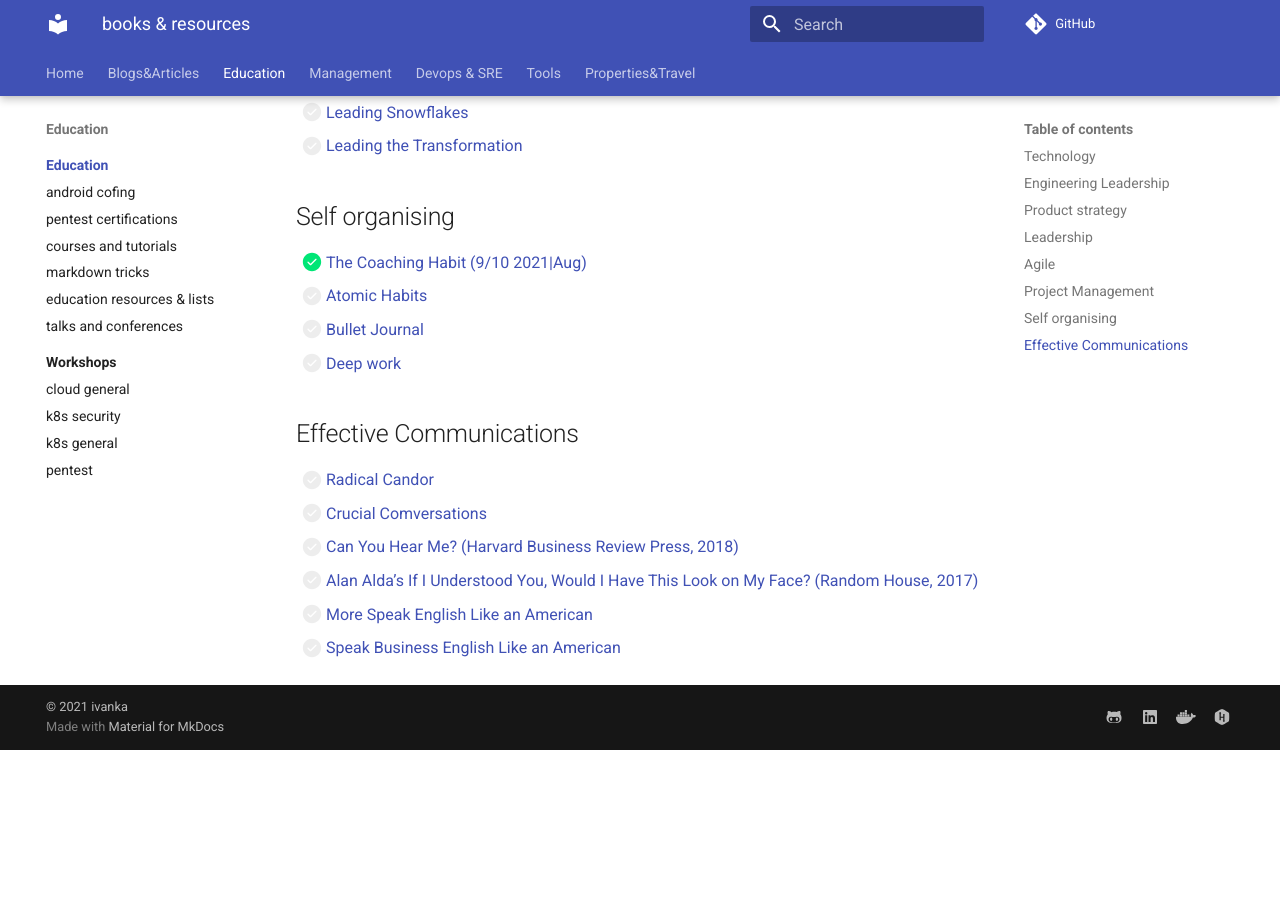
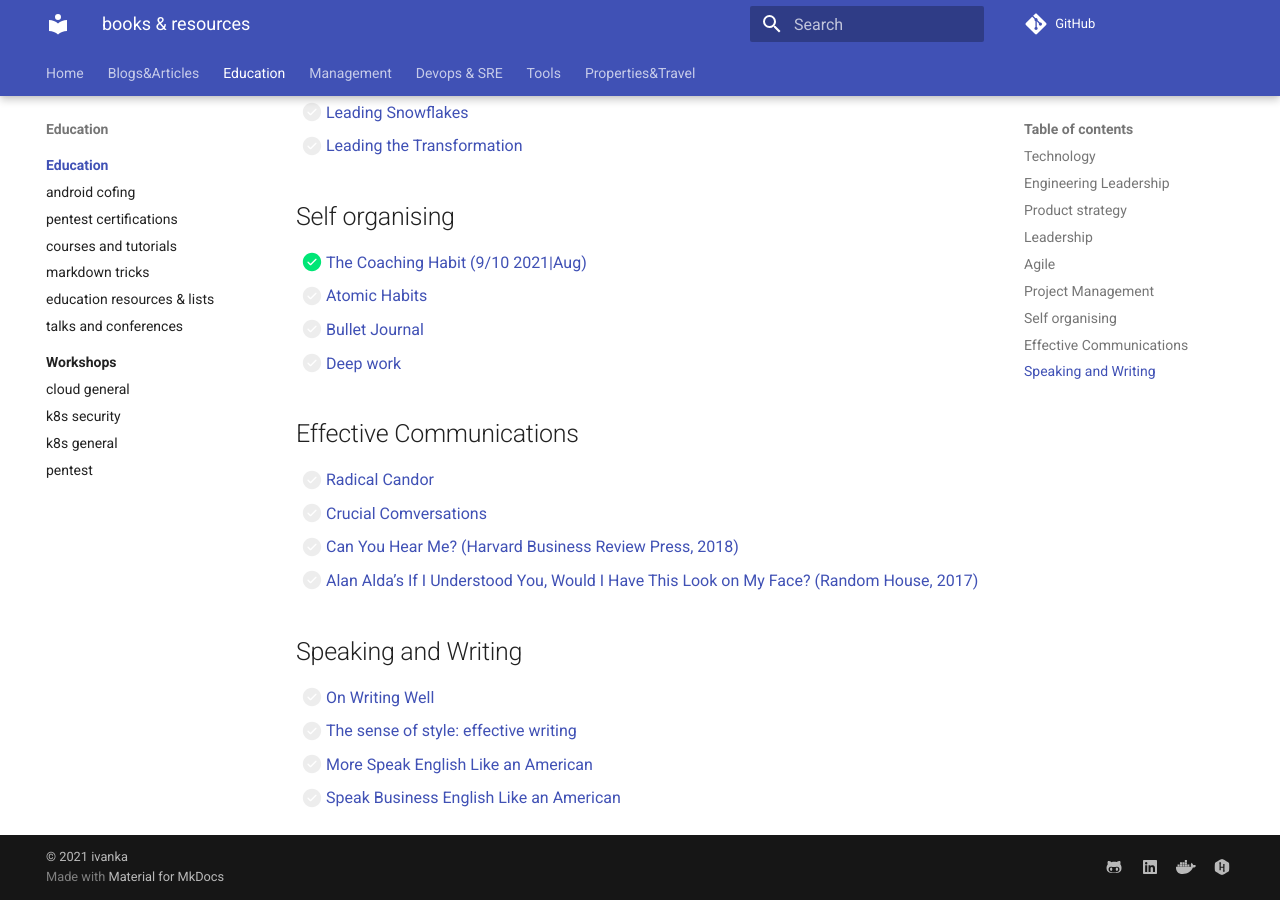
Before and after one commit to ivankatliarchuk/knowledge-base, an MkDocs documentation site: the page built from docs/education/index.md, in a window 1280 px wide and 900 px high, scrolled down 2240 px. Built offline with MkDocs 1.6.1 and Material for MkDocs 9.7.7, drawn with Linux system fonts in a browser that asks for light colours; comment, search, counter and statistics services are not loaded; before the commit the page ends 2990 px from its top, so only the background shows below that.

Commit message:
writing books

```diff
--- a/docs/education/index.md
+++ b/docs/education/index.md
@@ -91,6 +91,11 @@ published: true
 - [ ] [Crucial Comversations](https://www.goodreads.com/book/show/15014.Crucial_Conversations){:target="_blank"}
 - [ ] [Can You Hear Me? (Harvard Business Review Press, 2018) ](){:target="_blank"}
 - [ ] [Alan Alda’s If I Understood You, Would I Have This Look on My Face? (Random House, 2017)](){:target="_blank"}
+
+## Speaking and Writing
+
+- [ ] [On Writing Well](https://www.amazon.co.uk/dp/0060891548/ref=as_li_tl?ie=UTF8&linkCode=gs2&linkId=39f2ab8ab47769b2a106e9667149df30&creativeASIN=0060891548&tag=gregdoesit-21&creative=9325&camp=1789)
+- [ ] [The sense of style: effective writing](https://www.amazon.co.uk/dp/0143127799/ref=as_li_tl?ie=UTF8&linkCode=gs2&linkId=ff9322c17ca288b1d9d6b5fb8d6df619&creativeASIN=0143127799&tag=gregdoesit-21&creative=9325&camp=1789)
 - [ ] [More Speak English Like an American](https://www.amazon.co.uk/More-Speak-English-Like-American/dp/B007QUYNR8)
 - [ ] [Speak Business English Like an American](https://www.amazon.co.uk/Speak-Business-English-Like-American/dp/0972530061)
 
--- a/mkdocs.yml
+++ b/mkdocs.yml
@@ -126,4 +126,4 @@ nav:
     - tools/index.md
     - ... | tools/*.md
   - Properties&Travel:
-    - idex.md
+    - ... | travel/*.md
```
